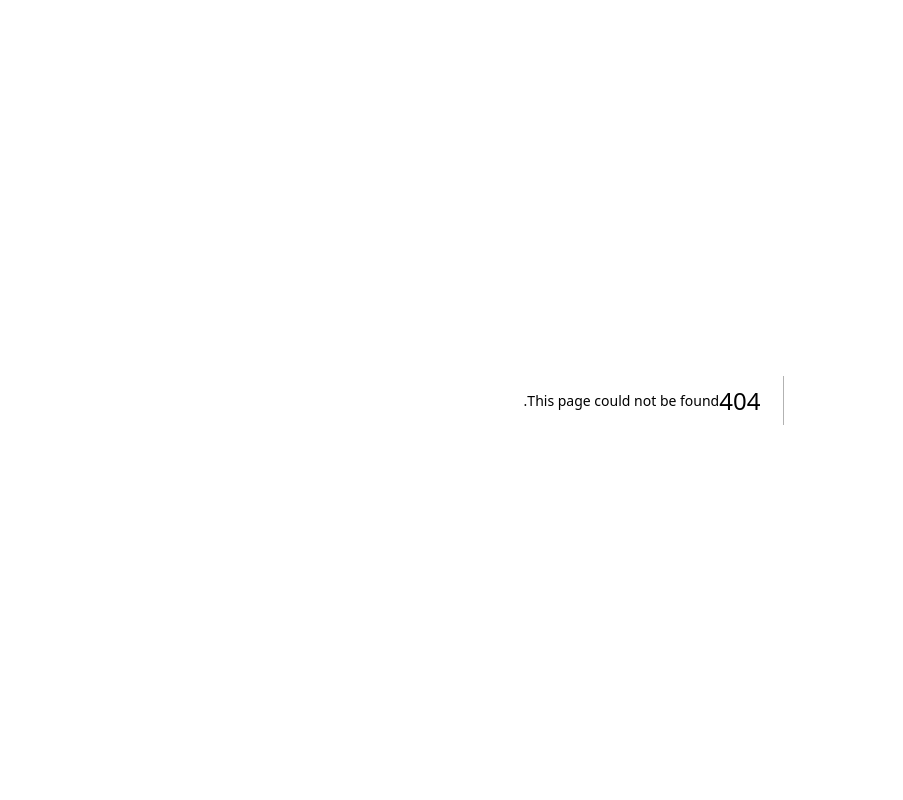
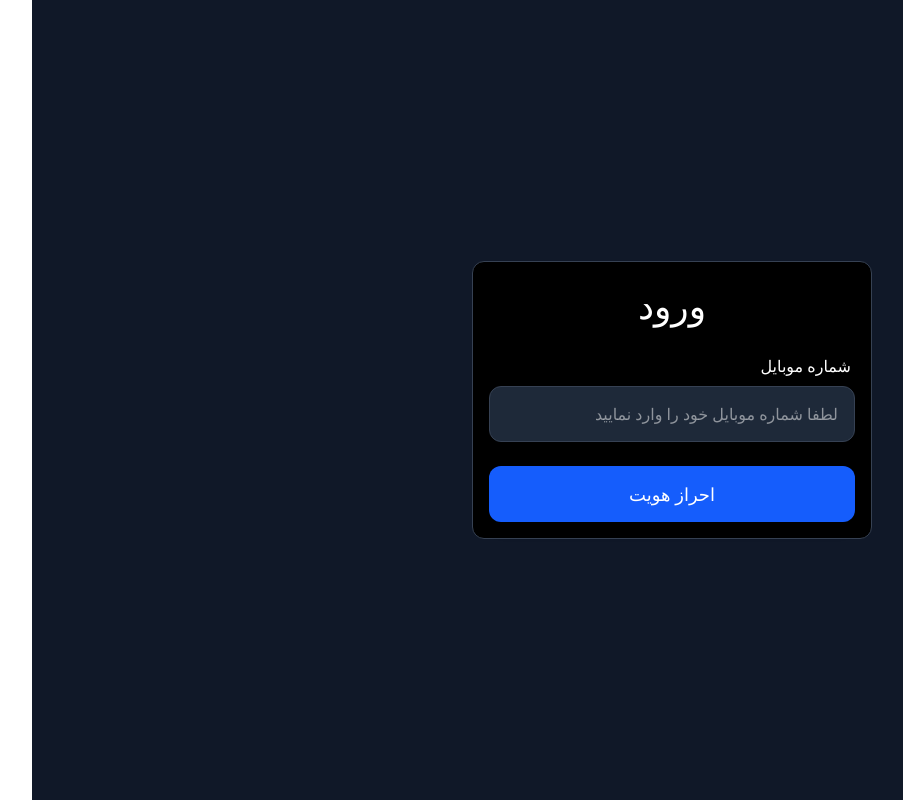
Before and after one commit to eliyafazeli110/nextjs-shopify-auth, a Next.js app: page /auth/login in a window 1280 px wide. Before the commit this address had no page. Shown: the whole page, without its empty margins (18-921 px from the left). Built offline with nearby package versions, Linux system fonts and the light colour scheme.

Commit message:
feat(auth): implement login page with formik and yup validation

```diff
--- /dev/null
+++ b/src/app/auth/login/page.tsx
@@ -0,0 +1,5 @@
+import LoginForm from "@/components/loginForm/LoginForm"
+
+export default function loginPage() {
+  return <LoginForm />
+}
--- /dev/null
+++ b/src/components/loginForm/InnerLoginForm.tsx
@@ -0,0 +1,21 @@
+import { Form } from "formik"
+import Button from "../shared/Button"
+import Input from "../shared/Input"
+
+const InnerLoginForm = () => {
+  return (
+    <div className="flex justify-center items-center w-full h-screen bg-gray-900">
+      <Form className="flex flex-col justify-center items-start text-center gap-6 p-4 rounded-xl w-100 h-auto bg-black border border-gray-700 text-white">
+        <h1 className="text-4xl w-full my-auto mt-2">ورود</h1>
+        <Input
+          textForTitle="شماره موبایل"
+          name="phone"
+          type="text"
+          placeholder="لطفا شماره موبایل خود را وارد نمایید"
+        />
+        <Button type="submit" text="احراز هویت" />
+      </Form>
+    </div>
+  )
+}
+export default InnerLoginForm
--- /dev/null
+++ b/src/components/loginForm/LoginForm.tsx
@@ -0,0 +1,35 @@
+"use client"
+import * as Yup from "yup"
+import InnerLoginForm from "./InnerLoginForm"
+import { withFormik } from "formik"
+import { LoginFormValuesInterface } from "@/contracts/auth"
+
+const loginSchema = Yup.object().shape({
+  phone: Yup.string()
+    .required("وارد کردن شماره همراه ضروری است")
+    .matches(/^[0-9]+$/, " لطفا فقط عدد وارد کنید")
+    .length(11, "شماره موبایل باید ۱۱ رقم باشد")
+    .matches(/^09[0-9]{9}$/, "فرمت شماره موبایل صحیح نیست (مثال: 09121234567)"),
+})
+
+interface LoginFormProps {
+  setToken?: (token: string) => void
+}
+
+const Schema = withFormik<LoginFormProps, LoginFormValuesInterface>({
+  validationSchema: loginSchema,
+  mapPropsToValues: () => {
+    return {
+      phone: "",
+    }
+  },
+  handleSubmit: async (values, { props, setFieldError }) => {
+    console.log(values)
+  },
+})(InnerLoginForm)
+
+const LoginForm = (props: LoginFormProps) => {
+  return <Schema {...props} />
+}
+
+export default LoginForm
--- a/src/contracts/auth.ts
+++ b/src/contracts/auth.ts
@@ -2,3 +2,6 @@ export interface RegisterFormValuesInterface {
   name: string
   phone: string
 }
+export interface LoginFormValuesInterface {
+  phone: string
+}
```
